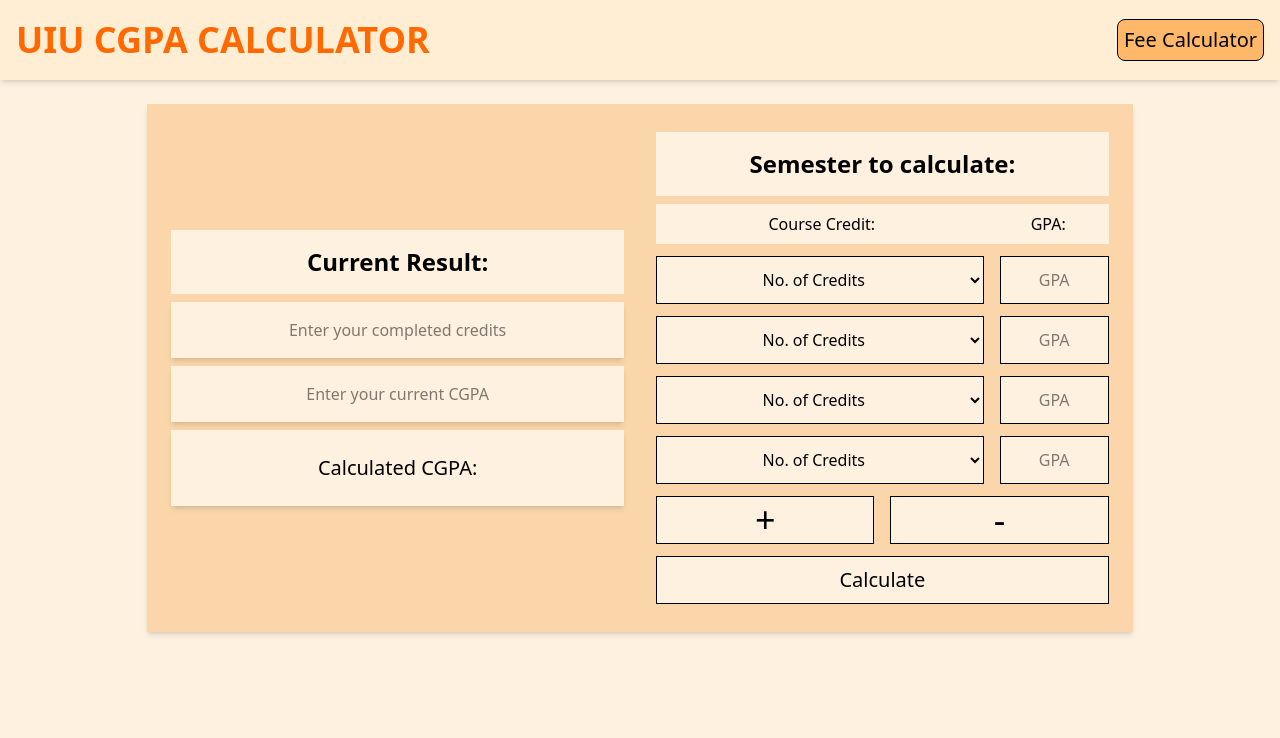
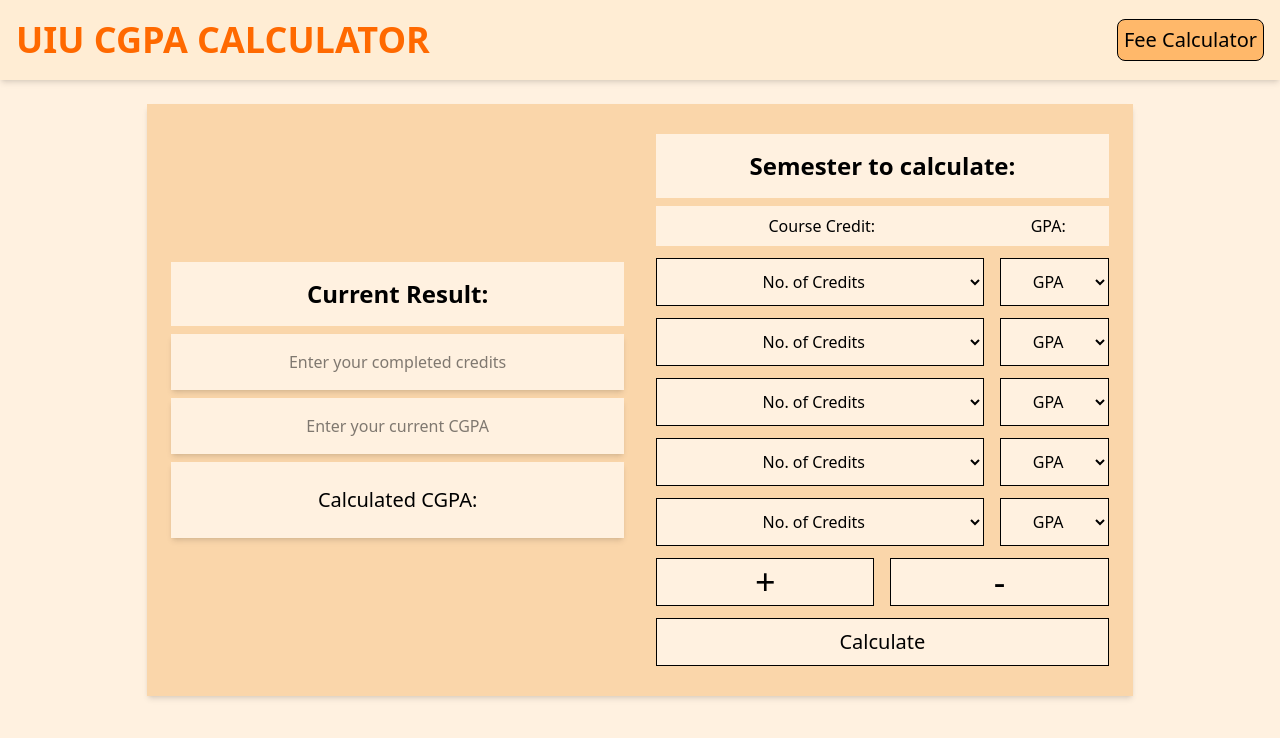
Before and after one commit to sajidzamanme/UIU_CGPA_Calculator, a React (Vite) app: page / in a window 1280 px wide. Shown: the top 738 px of the page. Built offline with nearby package versions, Linux system fonts and the light colour scheme.

Commit message:
update gpa fields

```diff
--- a/src/App.jsx
+++ b/src/App.jsx
@@ -13,7 +13,7 @@
       <NavBar />
 
       <main className="flex flex-col p-6 lg:items-center lg:justify-center">
-        <div className="flex flex-col bg-[#fad6aa] items-center min-h-[33rem]  shadow-md lg:justify-center lg:w-4/5">
+        <div className="flex flex-col bg-[#fad6aa] items-center min-h-[37rem]  shadow-md lg:justify-center lg:w-4/5">
           <div className="flex flex-col gap-8 w-full p-6 lg:flex-row">
             <CurrentResult
               calculatedCGPA={calculatedCGPA}
--- a/src/components/SemesterForm.jsx
+++ b/src/components/SemesterForm.jsx
@@ -2,6 +2,10 @@
 
 const SemesterForm = ({ completedCredits, currentCGPA, setCalculatedCGPA }) => {
   const [details, setdetails] = useState([
+    {
+      credit: "",
+      gpa: "",
+    },
     {
       credit: "",
       gpa: "",
@@ -71,11 +75,10 @@
               <option value="2">2.00</option>
               <option value="3">3.00</option>
             </select>
-            <input
+
+            <select
               value={detail.gpa}
-              type="text"
               className="border h-12 w-1/4 text-center bg-[#fff1e0]"
-              placeholder="GPA"
               onChange={(e) => {
                 const updateddetails = [...details];
                 updateddetails[index] = {
@@ -84,7 +87,17 @@
                 };
                 setdetails(updateddetails);
               }}
-            />
+            >
+              <option value="default">GPA</option>
+              <option value="4">A (4.00)</option>
+              <option value="3.67">B+ (3.67)</option>
+              <option value="3.33">B (3.33)</option>
+              <option value="3.00">B- (3.00)</option>
+              <option value="2.67">C+ (2.67)</option>
+              <option value="2.33">C (2.33)</option>
+              <option value="2.00">C- (2.00)</option>
+              <option value="0">F (4.00)</option>
+            </select>
           </div>
         );
       })}
```
